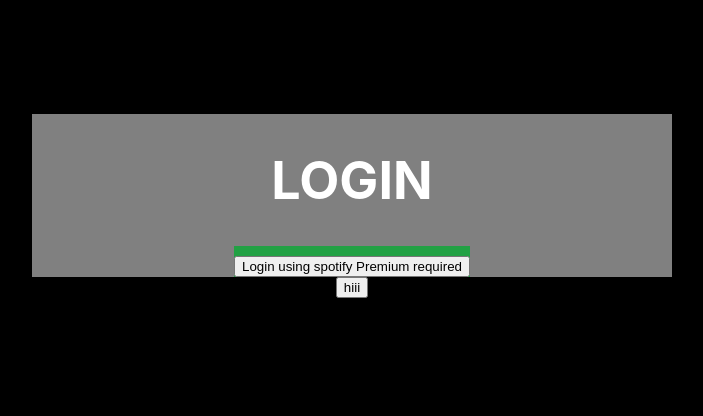
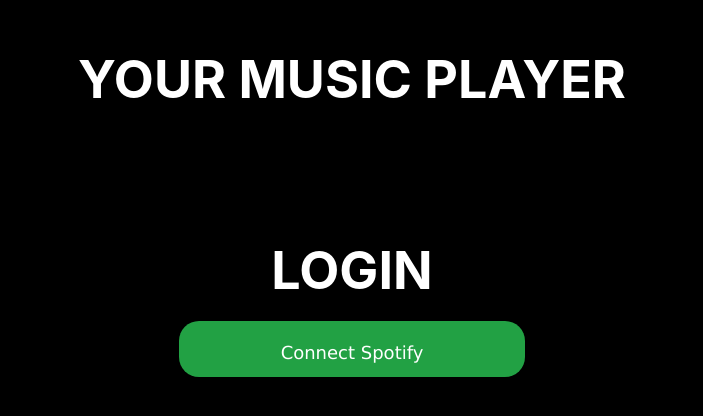
Before and after one commit to RileyWong26/music-player, a React (Create React App) app: page / in a window 1280 px wide. Shown: the part 194-610 px from the top of the page, without its empty margins (288-991 px from the left). Built offline with nearby package versions, Linux system fonts and the light colour scheme; no server answers.

Commit message:
Working on front end login screen

```diff
--- a/src/App.js
+++ b/src/App.js
@@ -26,7 +26,7 @@
     <div className="App">
       <header className="App-header">
         {(Object.keys(tokens).length === 0) ? <Login /> : <Player player_token={tokens.access_token_player} profile_token={tokens.access_token_profile}/>}
-        <button onClick={()=> { console.log(Object.keys(tokens))}}>hiii </button>
+        {/* <button onClick={()=> { console.log(Object.keys(tokens))}}>hiii </button> */}
       </header>
     </div>
   );
--- a/src/Components/Login.css
+++ b/src/Components/Login.css
@@ -1,12 +1,33 @@
 .Login{
     align-items: center;
     width: 50%;
-    background-color: gray;
+    /* background-color: gray; */
 }
 .Title{
     width: 100%;
+    margin-bottom: 20%;
+    margin-top: 0%;
+
+}.Title2{
+    width: 100%;
+    margin-bottom: 5%;
+    margin-top: 0%;
+
+}
+.LoginLink{
+    background-color: #22a144;
+    width: 100%;
+    margin: 2%;
+    padding: 2%;
+    border-radius: 20px;
+    align-items: center;
 }
 .LoginButton{
+    border: none;
+    cursor: pointer;
+    width: 50%;
+    color: white;
     background-color: #22a144;
-    width: 100%;
+    font-family: "Verdana", sans-serif;
+    font-size: large;
 }
--- a/src/Components/Login.js
+++ b/src/Components/Login.js
@@ -6,13 +6,13 @@
 
     return (
         <div className="Login">
-            <h1 className="Title">LOGIN</h1>
-            <a href="http://127.0.0.1:5000/auth/login" className="LoginButton">
-                <button >Login using spotify <span>Premium required</span></button>
+            <h1 className="Title">YOUR MUSIC PLAYER</h1>
+            <h1 className="Title2">LOGIN</h1>
+            <a href="http://127.0.0.1:5000/auth/login" className="LoginLink">
+                <button className="LoginButton">Connect Spotify</button>
             </a>
         </div>
     )
-
 }
 
 
```
